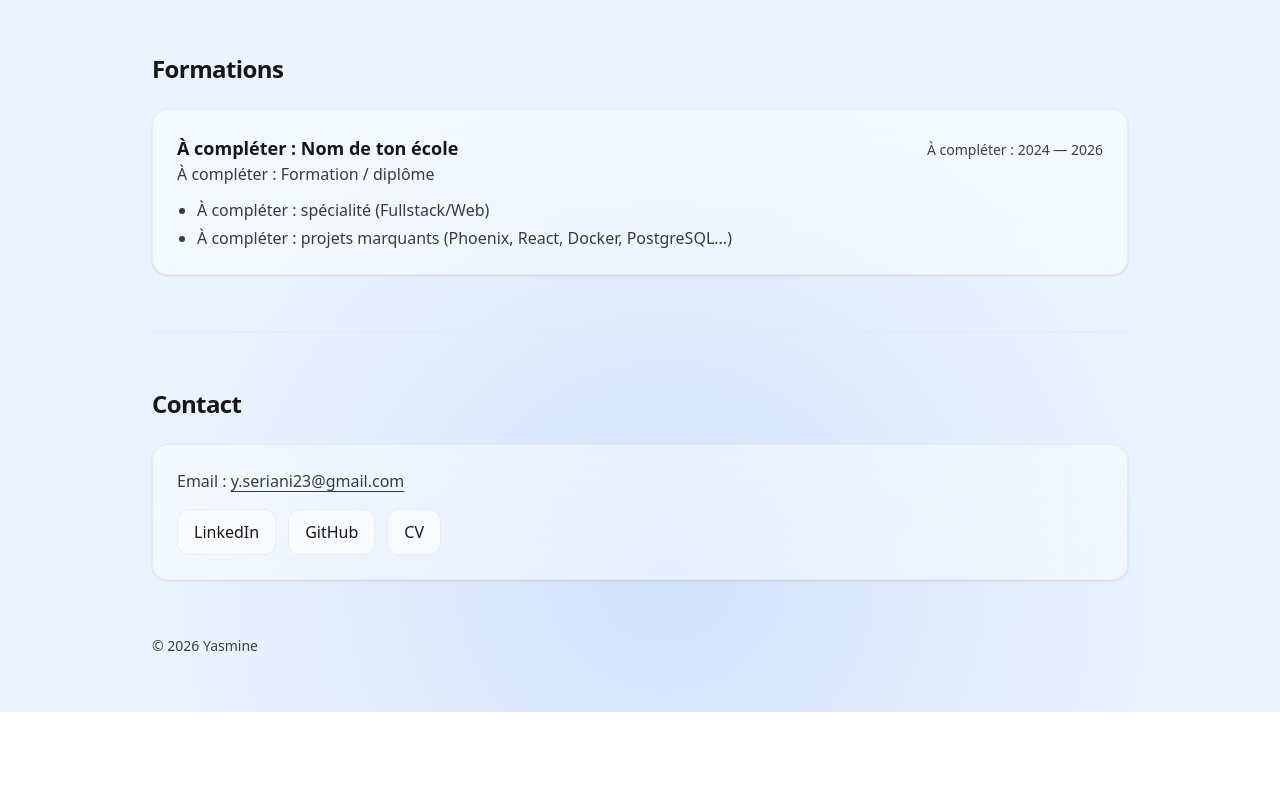
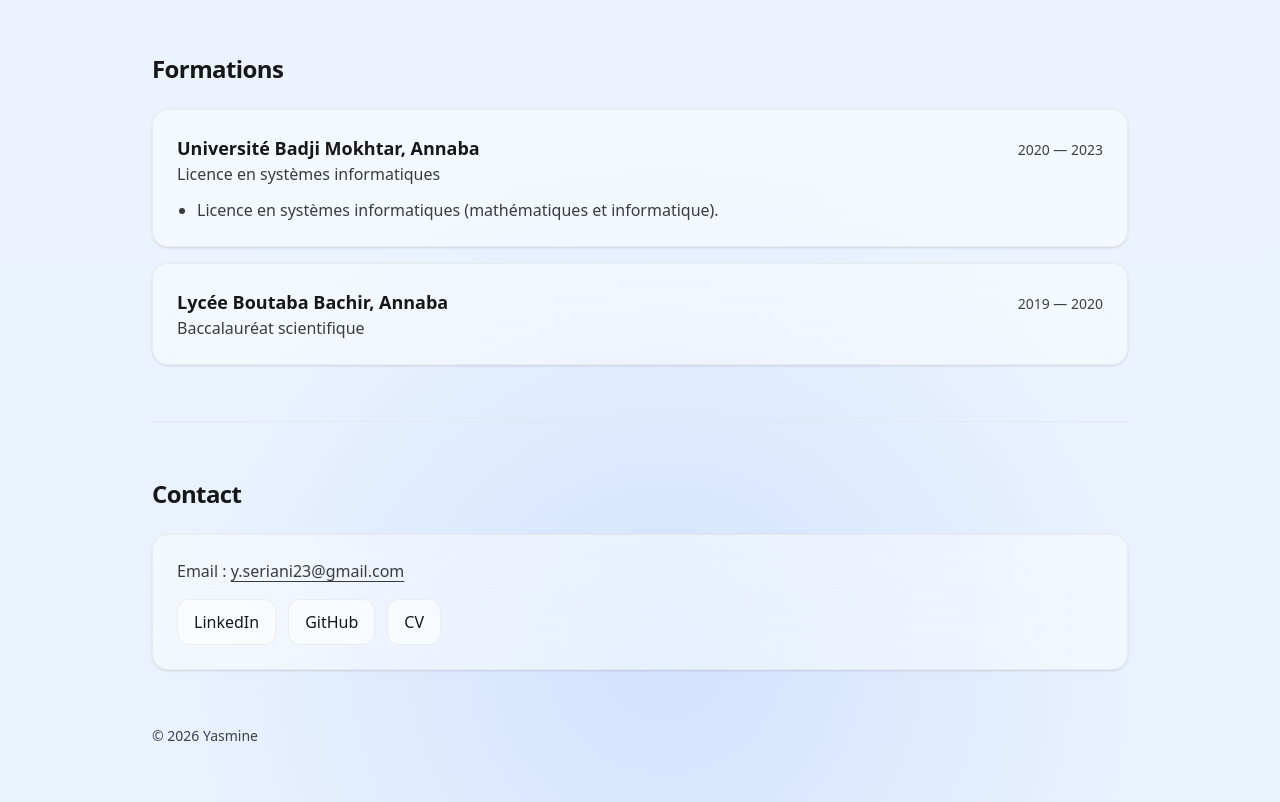
Before and after one commit to SerianiYasmine/mon-portfolio, a Next.js app: page / in a window 1280 px wide. Shown: the part 2160-2962 px from the top of the page. Before the commit the page ends 2872 px from the top, so only its background shows below. Built offline with nearby package versions, Linux system fonts and the light colour scheme.

Commit message:
education

```diff
--- a/data/portfolio.ts
+++ b/data/portfolio.ts
@@ -106,14 +106,19 @@ export const portfolio = {
   },
 
   education: [
-    {
-      school: "À compléter : Nom de ton école",
-      degree: "À compléter : Formation / diplôme",
-      period: "À compléter : 2024 — 2026",
-      details: [
-        "À compléter : spécialité (Fullstack/Web)",
-        "À compléter : projets marquants (Phoenix, React, Docker, PostgreSQL...)",
-      ],
-    },
-  ],
+  {
+    school: "Université Badji Mokhtar, Annaba",
+    degree: "Licence en systèmes informatiques",
+    period: "2020 — 2023",
+    details: [
+      "Licence en systèmes informatiques (mathématiques et informatique).",
+    ],
+  },
+  {
+    school: "Lycée Boutaba Bachir, Annaba",
+    degree: "Baccalauréat scientifique",
+    period: "2019 — 2020",
+    details: [],
+  },
+],
 };
```
